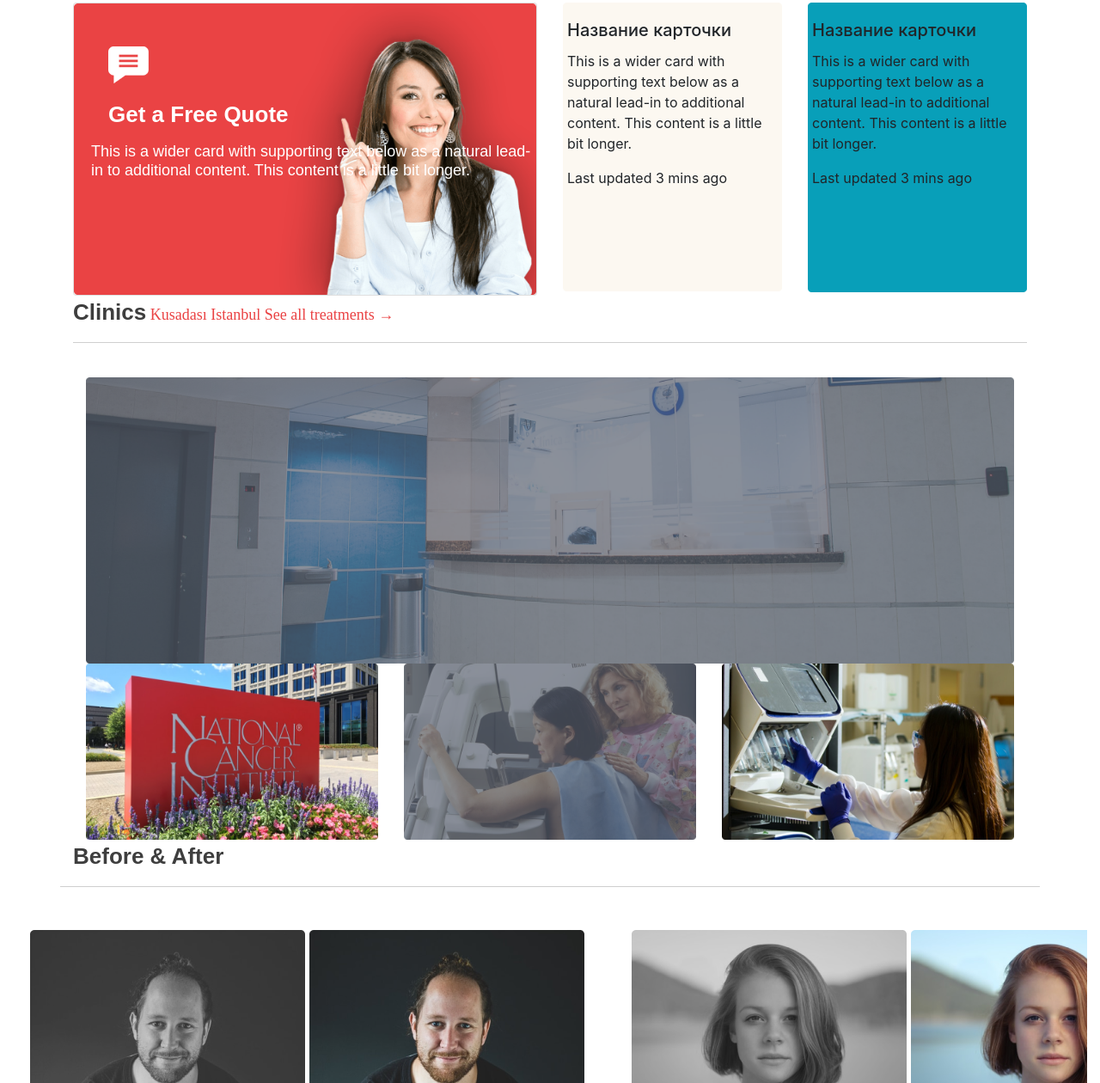
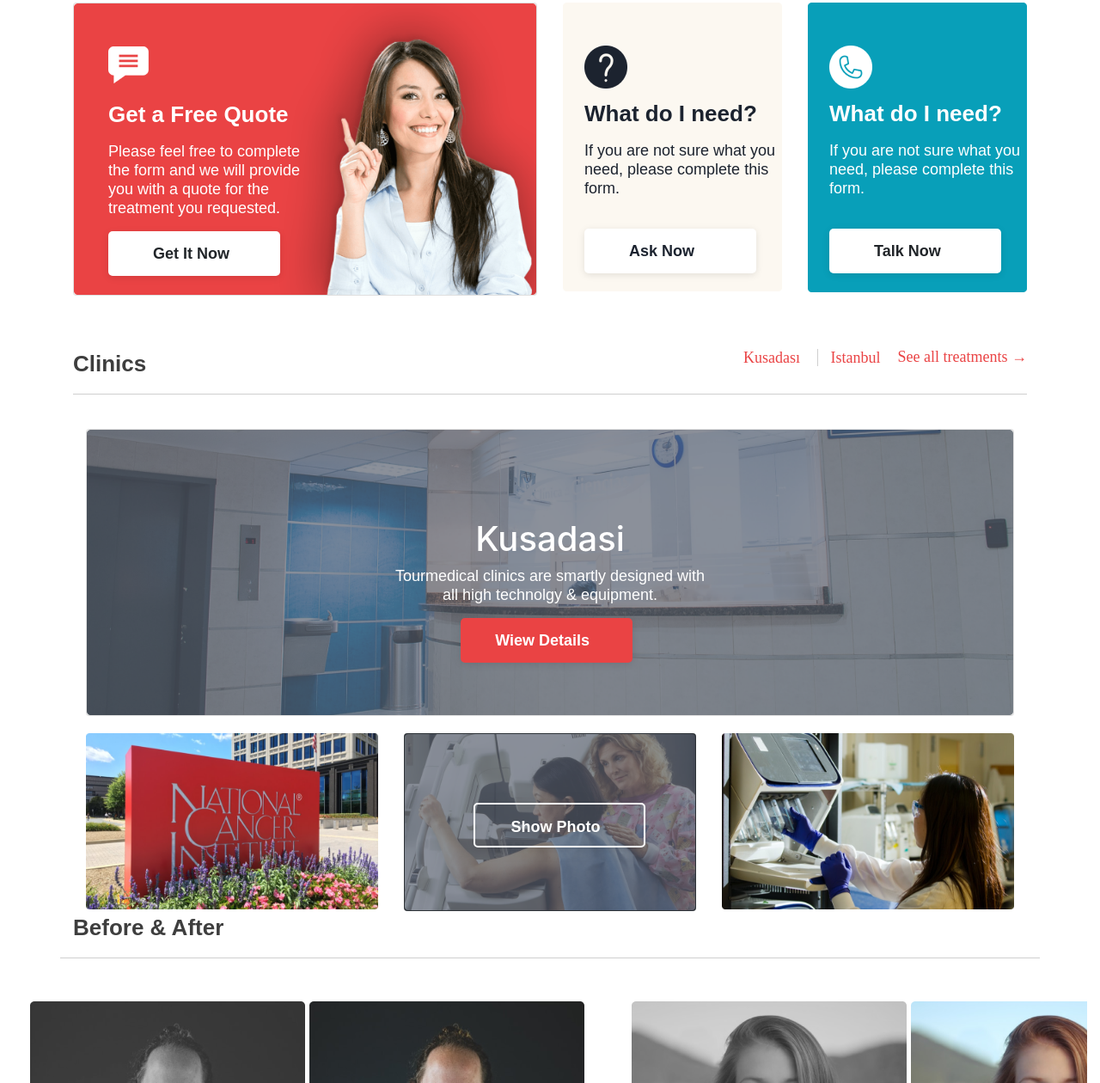
Before and after one commit to TimonHC/Fly4Smile, a plain HTML site: page index.html in a window 1280 px wide. Shown: the part 2328-3588 px from the top of the page at 86% size. Drawn offline with nearby package versions, Linux system fonts and the light colour scheme.

Commit message:
added styles for sections including clinics section

```diff
--- a/index.html
+++ b/index.html
@@ -80,7 +80,7 @@
                     </div>
 
                     <div class="inp">
-                        <input type="text" autocomplete="off" placeholder="E.g. Veneers" id="search">
+                        <label for="search"></label><input type="text" autocomplete="off" placeholder="E.g. Veneers" id="search">
                         <div class="red-button" id="search-red-button"><a id="search-button-text">Search</a></div>
                     </div>
 
@@ -246,12 +246,16 @@
 
             <div class="col-xs-12 col-lg-6">
 
-                <div class="card text-white col-xs-6 col-lg-13" >
+                <div class="card col-xs-6 col-lg-13" >
                     <img class="card-img" src="images/acc-img-1.png" alt="Card image">
-                    <div class="card-img-overlay" id="contact-us-card">
+                    <div class="card-img-overlay contact-us-card">
                         <img src="images/card-img-message.png" alt="message-img">
                         <h5 class="card-title">Get a Free Quote</h5>
-                        <p class="card-text">This is a wider card with supporting text below as a natural lead-in to additional content. This content is a little bit longer.</p>                    </div>
+                        <p class="card-text">Please feel free to complete <br>
+                           the form and we will provide<br> you with a quote for the <br> treatment you requested.</p>
+                        <div class="white-button"><a>Get It Now</a></div>
+                    </div>
+
                 </div>
 
             </div>
@@ -260,10 +264,11 @@
 
                 <div>
                     <img class="card-img" src="images/acc-img-2.png" alt="Card image">
-                    <div class="card-img-overlay">
-                        <h5 class="card-title">Название карточки</h5>
-                        <p class="card-text">This is a wider card with supporting text below as a natural lead-in to additional content. This content is a little bit longer.</p>
-                        <p class="card-text">Last updated 3 mins ago</p>
+                    <div class="card-img-overlay contact-us-card" id="white-card">
+                        <img src="images/card-img-question.png" alt="img-question">
+                        <h5 class="card-title">What do I need?</h5>
+                        <p class="card-text">If you are not sure what you need, please complete this form.</p>
+                        <div class="white-button"><a>Ask Now</a></div>
                     </div>
                 </div>
 
@@ -273,15 +278,15 @@
 
                 <div>
                     <img class="card-img" src="images/acc-img-3.png" alt="Card image">
-                    <div class="card-img-overlay">
-                        <h5 class="card-title">Название карточки</h5>
-                        <p class="card-text">This is a wider card with supporting text below as a natural lead-in to additional content. This content is a little bit longer.</p>
-                        <p class="card-text">Last updated 3 mins ago</p>
+                    <div class="card-img-overlay contact-us-card" id="blue-card">
+                        <img src="images/card-img-phone.png" alt="phone-image">
+                        <h5 class="card-title">What do I need?</h5>
+                        <p class="card-text">If you are not sure what you need, please complete this form.</p>
+                        <div class="white-button"><a>Talk Now</a></div>
                     </div>
                 </div>
 
             </div>
-
 
         </div>
 
@@ -295,24 +300,46 @@
 
     <div id="ct-6" class="align-center-items horizontal-separator">
         <h1 class="section-header">Clinics</h1>
-        <a class="header-link" href="#">Kusadası</a>
-        <a class="header-link" href="#">Istanbul</a>
-        <a class="header-link" href="#">See all treatments &#8594;</a>
+
+        <div style="float:right">
+            <a class="header-link" href="#">Kusadası</a>
+            <a class="vertical-separator-right" style="margin-left: 15px"></a>
+            <a class="header-link" href="#" style="margin-left: 15px">Istanbul</a>
+            <a class="header-link" href="#" style="float: right; margin-left: 20px;">See all treatments &#8594;</a>
+        </div>
     </div>
 
     <div class="container align-center-items">
         <div class="row">
 
-            <div class="col-lg-12">
-                <img src="images/ct-5-img-1.png" alt="clinics-image">
-            </div>
+            <div class="col-lg-12" style="padding-bottom: 20px">
+
+                <div class="card text-white">
+                    <img class="card-img" src="images/ct-5-img-1.png" alt="clinics-image">
+                    <div class="card-img-overlay" id="clinics-card">
+
+                            <h1>Kusadasi</h1>
+                            <p>Tourmedical clinics are smartly designed with <br> all high technolgy & equipment.</p>
+                            <div class="red-button"><a>Wiew Details</a></div>
+
+                    </div>
+                </div>
+
+            </div pad>
 
             <div class="col-lg-4">
                 <img src="images/ct-5-img-2.png" alt="clinics-image">
             </div>
 
             <div class="col-lg-4">
-                <img src="images/ct-5-img-3.png" alt="clinics-image">
+
+            <div class="card bg-dark text-white">
+                    <img src="images/ct-5-img-3.png" class="card-img" alt="clinics-img">
+                    <div class="card-img-overlay">
+                        <div class="red-button" id="transparent-button"><a>Show Photo</a></div>
+                    </div>
+                </div>
+
             </div>
 
             <div class="col-lg-4">
--- a/style.css
+++ b/style.css
@@ -15,6 +15,17 @@ ul {
 p {
 padding: 0;
 margin:0;}
+h1 {
+    font-family: Prompt, sans-serif;
+    font-style: normal;
+    font-weight: 600;
+    font-size: 34px;
+    line-height: 51px;
+
+    color: #FFFFFF;
+
+
+}
 
 
 
@@ -50,7 +61,29 @@ margin:0;}
     border-left: 1px solid #CFCFCF;
     border-right: 1px solid #CFCFCF;
 }
+.vertical-separator-right {
+    border-right: 1px solid #CFCFCF;
+}
+.header-link {
+    font-family: Montserrat, serif;
+    font-style: normal;
+    font-weight: normal;
+    font-size: 18px;
+    line-height: 22px;
+    /* identical to box height */
+    /* Red */
 
+    color: #EA4344;
+}
+.white-button {
+    width: 200px;
+    height: 52px;
+    transition: all .4s ease;
+    background: #FFFFFF;
+    box-shadow: 0 2px 8px rgba(0, 0, 0, 0.1);
+    border-radius: 5px;
+    display: inline-block;
+}
 
 
     .header {
@@ -190,7 +223,6 @@ margin:0;}
                 color: #FFFFFF;
             }
 
-
         .carousel .carousel-indicators li {
             width: 10px;
             height: 10px;
@@ -309,9 +341,6 @@ margin:0;}
 
 
 
-
-    /*fourth section*/
-
 #ct-4 {
     margin-top: 71px;
 
@@ -385,14 +414,16 @@ margin:0;}
         color: #555D6B;
     }
 
-    #ct-5 {
+
+
+#ct-5 {
         margin-top: 50px;
     }
-    #contact-us-card > img{
+    .contact-us-card > img{
         padding-left: 20px;
         padding-top: 30px;
     }
-    #contact-us-card > h5 {
+    .contact-us-card > h5 {
         /* Get a Free Quote */
         font-family: Prompt, sans-serif;
         font-style: normal;
@@ -404,9 +435,10 @@ margin:0;}
         margin-left: 20px;
         color: #FFFFFF;
     }
-    #contact-us-card > p {
+    .contact-us-card > p {
         /* Please feel free to complete the form and we will provide you with a quote for the treatment you requested. */
-        position: absolute;
+
+        margin-left: 20px;
 
         font-family: Montserrat, sans-serif;
         font-style: normal;
@@ -416,19 +448,203 @@ margin:0;}
 
         color: #FFFFFF;
     }
+    .contact-us-card .white-button {
+        margin-left: 20px;
+        float: bottom;
+    }
+    .contact-us-card .white-button:hover {
+        color: #1C232F;
+    }
+    .contact-us-card .white-button a {
+        /* Get It Now */
+        margin-left: 52px;
+        margin-top: 15px;
+        position: absolute;
 
 
-    .header-link {
-        font-family: Montserrat, serif;
+        font-family: Montserrat, sans-serif;
+        font-style: normal;
+        font-weight: bold;
+        font-size: 18px;
+        line-height: 22px;
+        /* identical to box height */
+        text-align: center;
+
+        /* Text */
+        color: #1C232F;
+
+
+}
+
+    #white-card > h5 {
+        /* Get a Free Quote */
+        font-family: Prompt, sans-serif;
+        font-style: normal;
+        font-weight: 600;
+        font-size: 26px;
+        line-height: 39px;
+
+        margin-top:  10px;
+        margin-left: 20px;
+        color: #1C232F;
+    }
+    #white-card > p {
+        /* Please feel free to complete the form and we will provide you with a quote for the treatment you requested. */
+
+        margin-left: 20px;
+
+        font-family: Montserrat, sans-serif;
         font-style: normal;
         font-weight: normal;
         font-size: 18px;
         line-height: 22px;
+
+        color: #1C232F;
+    }
+    #white-card .white-button {
+        margin-top: 20px;
+        box-shadow: 0 2px 8px rgba(0, 0, 0, 0.1);
+        margin-left: 20px;
+        float: bottom;
+    }
+    #white-card > .white-button:hover {
+        color: #1C232F;
+    }
+    #white-card .white-button a {
+        /* Get It Now */
+        margin-left: 52px;
+        margin-top: 15px;
+        position: absolute;
+
+
+        font-family: Montserrat, sans-serif;
+        font-style: normal;
+        font-weight: bold;
+        font-size: 18px;
+        line-height: 22px;
         /* identical to box height */
-        /* Red */
+        text-align: center;
 
-        color: #EA4344;
+        /* Text */
+        color: #1C232F;
+
+
+}
+
+    #blue-card > h5 {
+        /* Get a Free Quote */
+        font-family: Prompt, sans-serif;
+        font-style: normal;
+        font-weight: 600;
+        font-size: 26px;
+        line-height: 39px;
+
+        margin-top:  10px;
+        margin-left: 20px;
     }
+    #blue-card > p {
+        /* Please feel free to complete the form and we will provide you with a quote for the treatment you requested. */
+
+        margin-left: 20px;
+
+        font-family: Montserrat, sans-serif;
+        font-style: normal;
+        font-weight: normal;
+        font-size: 18px;
+        line-height: 22px;
+
+
+    }
+    #blue-card .white-button {
+        margin-top: 20px;
+        box-shadow: 0 2px 8px rgba(0, 0, 0, 0.1);
+        margin-left: 20px;
+        float: bottom;
+    }
+
+
+    #ct-6 {
+        margin-top: 60px;
+    }
+        #ct-6 > a {
+            float: right;
+        }
+        #clinics-card > h1 {
+            text-align: center;
+        }
+        #clinics-card > p {
+            text-align: center;
+
+            font-family: Montserrat, sans-serif;
+            font-style: normal;
+            font-weight: normal;
+            font-size: 18px;
+            line-height: 22px;
+
+            color: #FFFFFF;
+        }
+        #clinics-card .red-button > a {
+            position: absolute;
+            padding-top: 15px;
+            padding-left: 40px;
+
+            font-family: Montserrat, sans-serif;
+            font-style: normal;
+            font-weight: bold;
+            font-size: 18px;
+            line-height: 22px;
+            /* identical to box height */
+            text-align: center;
+
+            color: #FFFFFF;
+
+
+
+        }
+        #clinics-card .red-button {
+            display: block;
+            margin-left: 40%;
+            height: 52px;
+            width: 200px;
+        }
+        #clinics-card {
+            padding-top: 103px;
+            position: absolute;
+            vertical-align: center;
+        }
+
+#transparent-button {
+    display: block;
+    margin-left: 20%;
+    margin-top: 20%;
+    height: 52px;
+    width: 200px;
+
+    background-color: transparent;
+    color: transparent;
+    border: 2px solid #FFFFFF;
+    box-sizing: border-box;
+    filter: drop-shadow(0px 2px 8px rgba(0, 0, 0, 0.1));
+    border-radius: 5px;
+}
+#transparent-button > a {
+    position: absolute;
+    padding-left: 42px;
+    padding-top: 15px;
+
+    font-family: Montserrat, sans-serif;
+    font-style: normal;
+    font-weight: bold;
+    font-size: 18px;
+    line-height: 22px;
+
+
+    color: #FFFFFF;
+
+
+}
+
+
 
     #how-it-works .ct-8-content {
        margin: 0;
```
